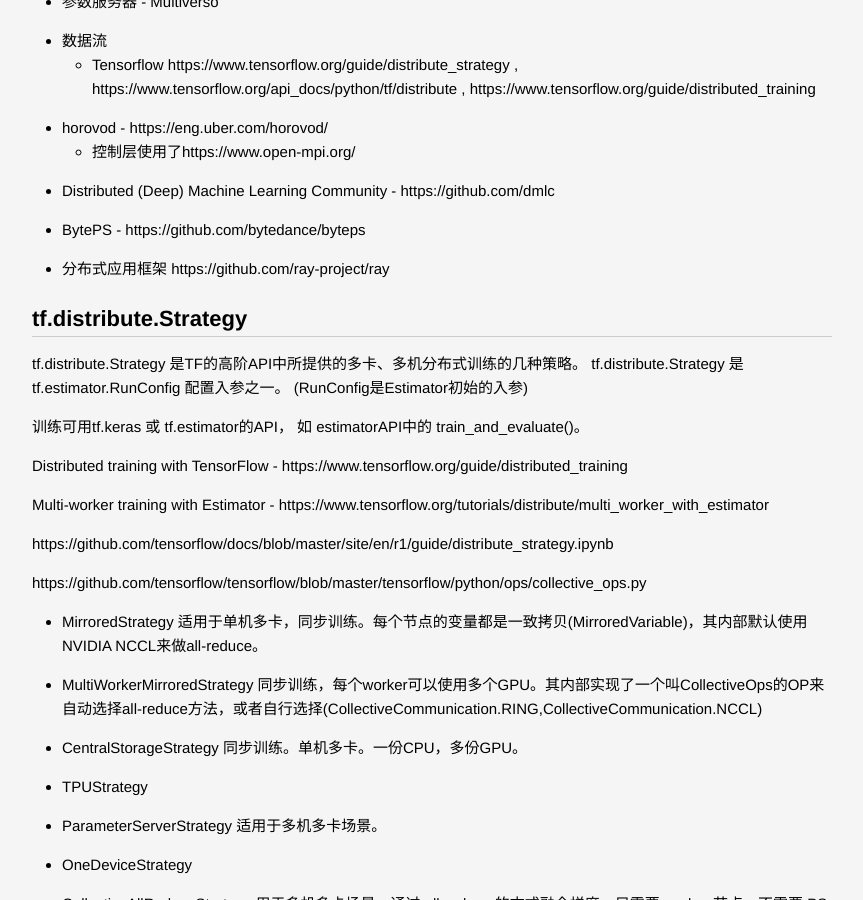
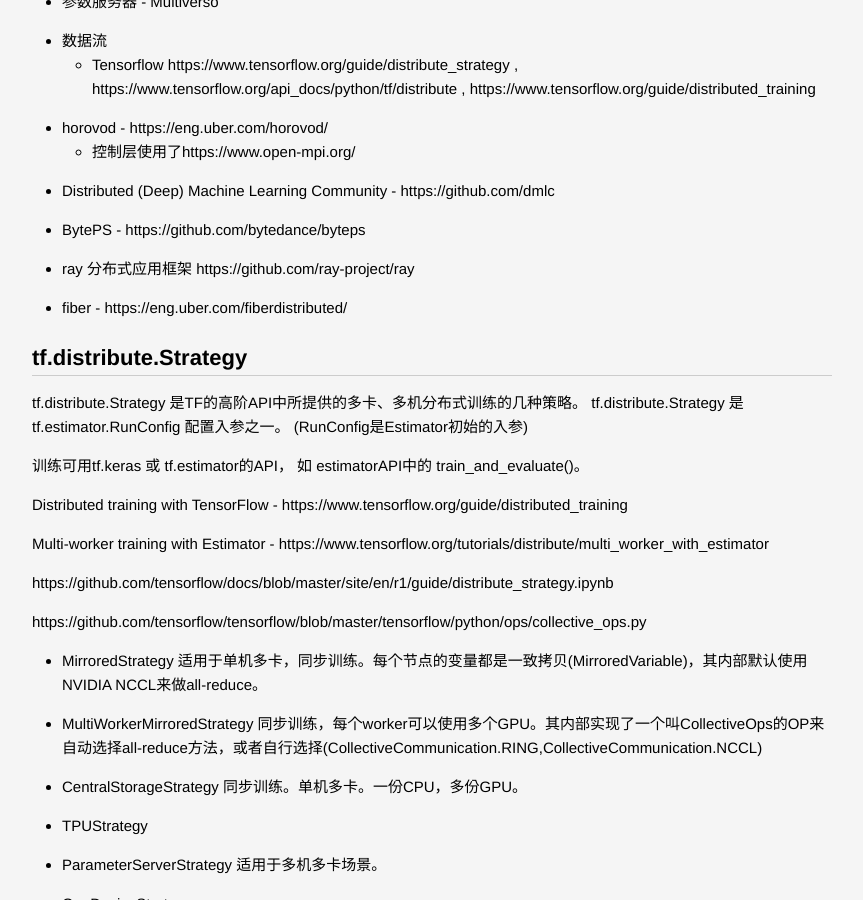
Before and after one commit to lucky521/blog, a Jekyll site: the page built from _posts/ml/2019-03-23-ML-Distributed.markdown, in a window 1280 px wide and 900 px high, scrolled down 6512 px. Shown: the whole window, without its empty margins (208-1071 px from the left). Built offline with Jekyll 4.4.1, drawn with Linux system fonts in a browser that asks for light colours.

Commit message:
Update 2019-03-23-ML-Distributed.markdown

```diff
--- a/_posts/ml/2019-03-23-ML-Distributed.markdown
+++ b/_posts/ml/2019-03-23-ML-Distributed.markdown
@@ -256,7 +256,9 @@
 
 - BytePS - https://github.com/bytedance/byteps
 
-- 分布式应用框架 https://github.com/ray-project/ray
+- ray 分布式应用框架 https://github.com/ray-project/ray
+
+- fiber - https://eng.uber.com/fiberdistributed/
 
 
 
```
